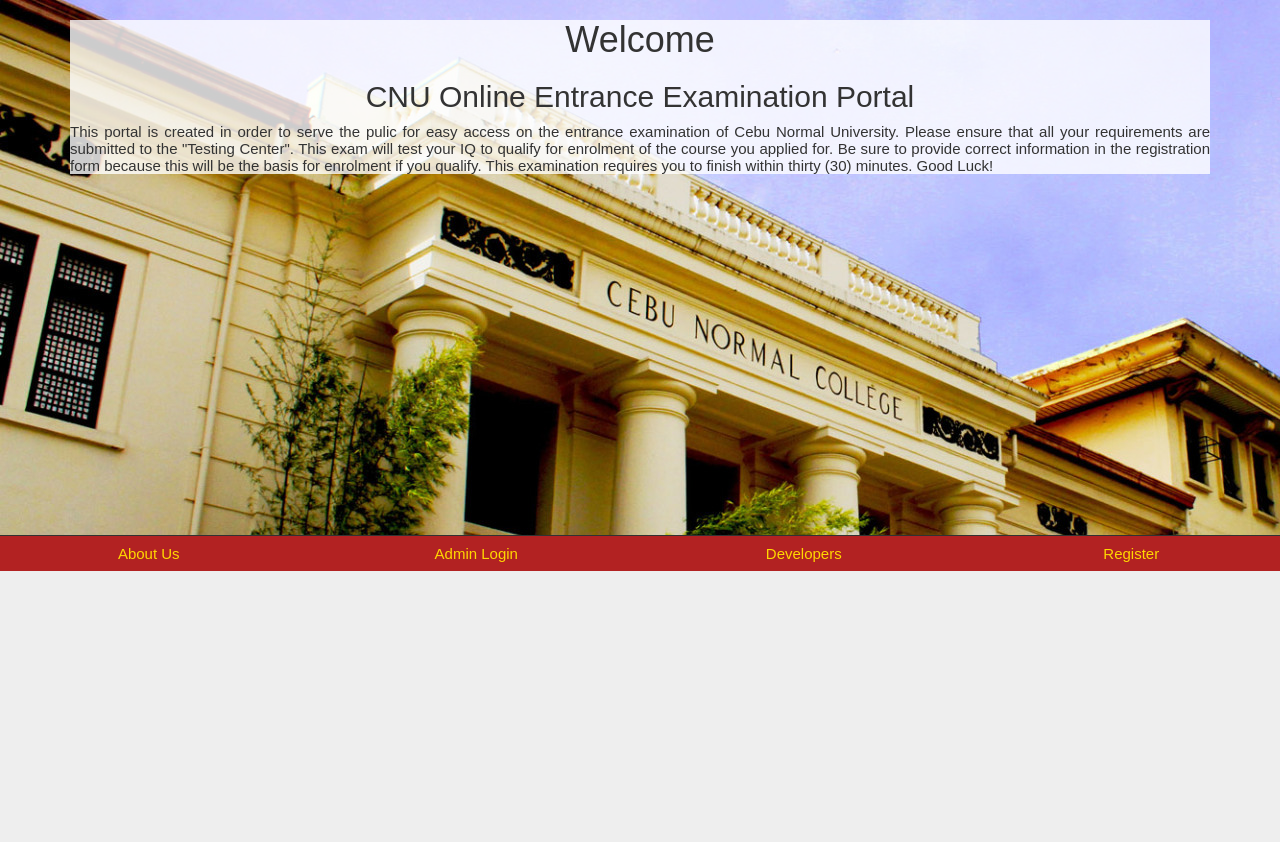
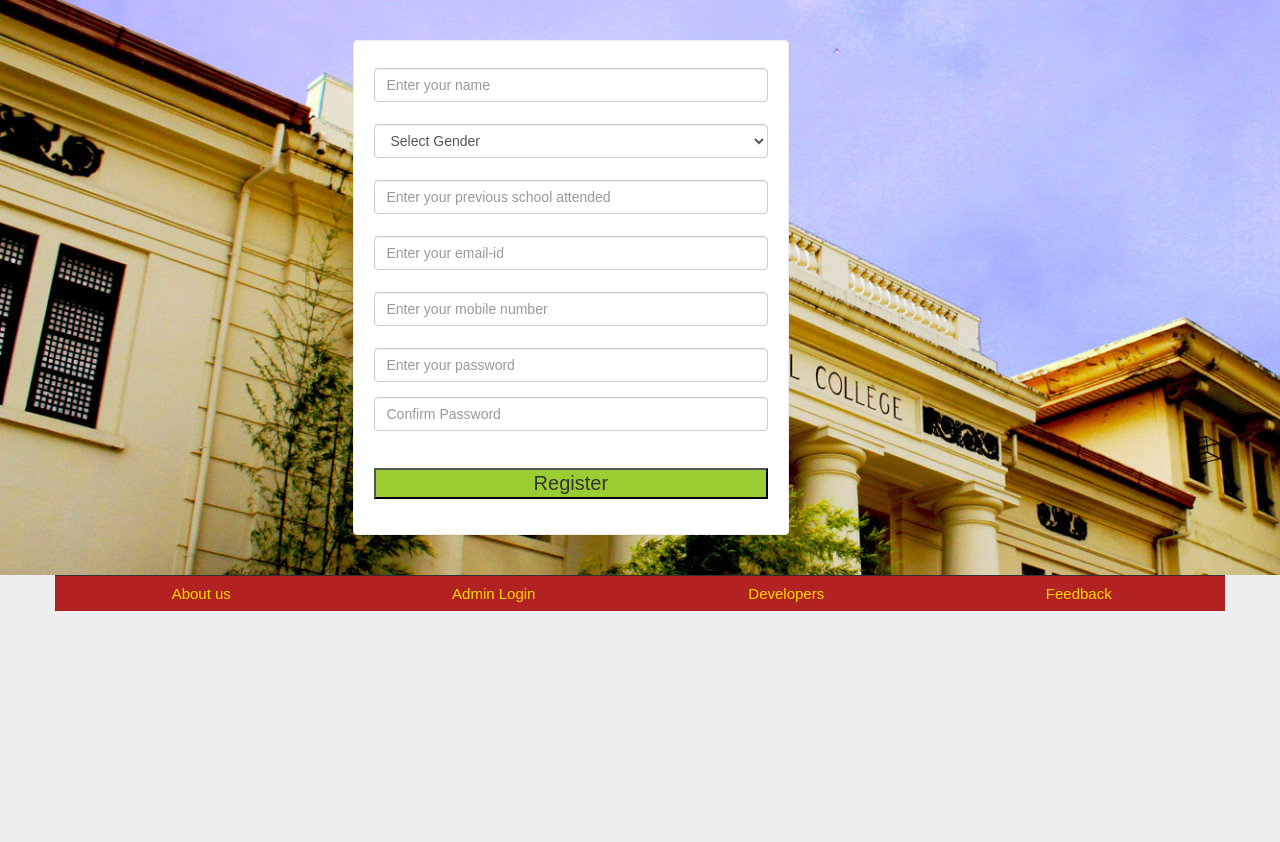
Before and after one commit to vmonacillo2017/OnlineExam, a PHP site: page / in a window 1280 px wide. Shown: the part 75-917 px from the top of the page. Run offline with PHP 8.4, Linux system fonts and the light colour scheme.

Commit message:
Add files via upload

```diff
--- a/index.php
+++ b/index.php
@@ -12,7 +12,16 @@
  <script src="js/jquery.js" type="text/javascript"></script>
 
   <script src="js/bootstrap.min.js"  type="text/javascript"></script>
-  <link href='http://fonts.googleapis.com/css?family=Roboto:400,700,300' rel='stylesheet' type='text/css'>
+ 	<link href='http://fonts.googleapis.com/css?family=Roboto:400,700,300' rel='stylesheet' type='text/css'>
+<?php if(@$_GET['w'])
+{echo'<script>alert("'.@$_GET['w'].'");</script>';}
+?>
+<script>
+function validateForm() {var y = document.forms["form"]["name"].value;	var letters = /^[A-Za-z]+$/;if (y == null || y == "") {alert("Name must be filled out.");return false;}var z =document.forms["form"]["college"].value;if (z == null || z == "") {alert("college must be filled out.");return false;}var x = document.forms["form"]["email"].value;var atpos = x.indexOf("@");
+var dotpos = x.lastIndexOf(".");if (atpos<1 || dotpos<atpos+2 || dotpos+2>=x.length) {alert("Not a valid e-mail address.");return false;}var a = document.forms["form"]["password"].value;if(a == null || a == ""){alert("Password must be filled out");return false;}if(a.length<5 || a.length>25){alert("Passwords must be 5 to 25 characters long.");return false;}
+var b = document.forms["form"]["cpassword"].value;if (a!=b){alert("Passwords must match.");return false;}}
+</script>
+
 
 </head>
 
@@ -59,7 +68,7 @@
       <div class="modal-footer">
         <button type="button" class="btn btn-info" data-dismiss="modal">Cancel</button>
         <button type="submit" class="btn btn-primary">Log in</button>
-    </fieldset>
+		</fieldset>
 </form>
       </div>
     </div><!-- /.modal-content -->
@@ -71,26 +80,101 @@
 </div>
 
 <div class="bg1">
-  <div class="container">
+  <div class="row">
 
-    <div style="background-color: rgba(255,255,255,0.8); text-align: center;"  class="col-2 text-truncate">
+    <div class="col-md-3"></div>
+      <div class="col-md-4 panel">
+  <!-- registration form begins -->
+        <form class="form-horizontal" name="form" action="sign.php?q=account.php" onSubmit="return validateForm()" method="POST">
+        <fieldset>
 
-      <h1>Welcome</h1>
-      <h2>CNU Online Entrance Examination Portal</h2>
-      <p class="text-justify">  This portal is created in order to serve the pulic for easy access on the entrance examination of Cebu Normal University.
-      Please ensure that all your requirements are submitted to the "Testing Center". This exam will test your IQ to qualify for enrolment of the course you applied for.
-      Be sure to provide correct information in the registration form because this will be the basis for enrolment if you qualify. This examination requires you to finish within thirty (30) minutes. Good Luck!   </p>
-    </div>
+          <!-- Text input-->
+          <div class="form-group">
+            <label class="col-md-12 control-label" for="name"></label>
+            <div class="col-md-12">
+            <input id="name" name="name" placeholder="Enter your name" class="form-control input-md" type="text">
 
+            </div>
+          </div>
+
+          <!-- Text input-->
+          <div class="form-group">
+            <label class="col-md-12 control-label" for="gender"></label>
+            <div class="col-md-12">
+              <select id="gender" name="gender" placeholder="Enter your gender" class="form-control input-md" >
+             <option value="Male">Select Gender</option>
+            <option value="M">Male</option>
+            <option value="F">Female</option> </select>
+            </div>
+          </div>
+
+          <!-- Text input-->
+          <div class="form-group">
+            <label class="col-md-12 control-label" for="name"></label>
+            <div class="col-md-12">
+            <input id="college" name="college" placeholder="Enter your previous school attended" class="form-control input-md" type="text">
+
+            </div>
+          </div>
+
+
+          <!-- Text input-->
+          <div class="form-group">
+            <label class="col-md-12 control-label title1" for="email"></label>
+            <div class="col-md-12">
+              <input id="email" name="email" placeholder="Enter your email-id" class="form-control input-md" type="email">
+
+            </div>
+          </div>
+
+          <!-- Text input-->
+          <div class="form-group">
+            <label class="col-md-12 control-label" for="mob"></label>
+            <div class="col-md-12">
+            <input id="mob" name="mob" placeholder="Enter your mobile number" class="form-control input-md" type="number">
+
+            </div>
+          </div>
+
+
+          <!-- Text input-->
+          <div class="form-group">
+            <label class="col-md-12 control-label" for="password"></label>
+            <div class="col-md-12">
+              <input id="password" name="password" placeholder="Enter your password" class="form-control input-md" type="password">
+
+            </div>
+          </div>
+
+          <div class="form-group">
+            <label class="col-md-12control-label" for="cpassword"></label>
+            <div class="col-md-12">
+              <input id="cpassword" name="cpassword" placeholder="Confirm Password" class="form-control input-md" type="password">
+
+            </div>
+          </div>
+          <?php if(@$_GET['q7'])
+          { echo'<p style="color:red;font-size:15px;">'.@$_GET['q7'];}?>
+          <!-- Button -->
+          <div class="form-group">
+            <label class="col-md-12 control-label" for=""></label>
+            <div class="col-md-12">
+              <input  type="submit" class="sub" value="Register" class="btn btn-primary"/>
+            </div>
+          </div>
+
+        </fieldset>
+        </form>
+      </div><!--col-md-6 end-->
     </div>
   </div>
 </div><!--container end-->
 
 <!--Footer start-->
-
+<div class="container">
 <div class="row footer">
 <div class="col-md-3 box">
-<a href="http://cnu.edu.ph" target="_blank">About Us</a>
+<a href="#" target="_blank">About us</a>
 </div>
 <div class="col-md-3 box">
 <a href="#" data-toggle="modal" data-target="#login">Admin Login</a></div>
@@ -98,9 +182,8 @@
 <a href="#" data-toggle="modal" data-target="#developers">Developers</a>
 </div>
 <div class="col-md-3 box">
-<a href="./register.php" data-toggle="modal" target="_blank">Register</a>
+<a href="feedback.php" target="_blank">Feedback</a></div></div>
 </div>
-
 <!-- Modal For Developers-->
 <div class="modal fade title1" id="developers">
   <div class="modal-dialog">
@@ -129,12 +212,12 @@
 </div><!-- /.modal -->
 
 <!--Modal for admin login-->
-   <div class="modal fade" id="login">
+	 <div class="modal fade" id="login">
   <div class="modal-dialog">
     <div class="modal-content">
       <div class="modal-header">
         <button type="button" class="close" data-dismiss="modal"><span aria-hidden="true">&times;</span><span class="sr-only">Close</span></button>
-        <h4 class="modal-title"><span style="color:orange;font-family:'typo' ">Log in</span></h4>
+        <h4 class="modal-title"><span style="color:orange;font-family:'typo' ">LOGIN</span></h4>
       </div>
       <div class="modal-body title1">
 <div class="row">
```
